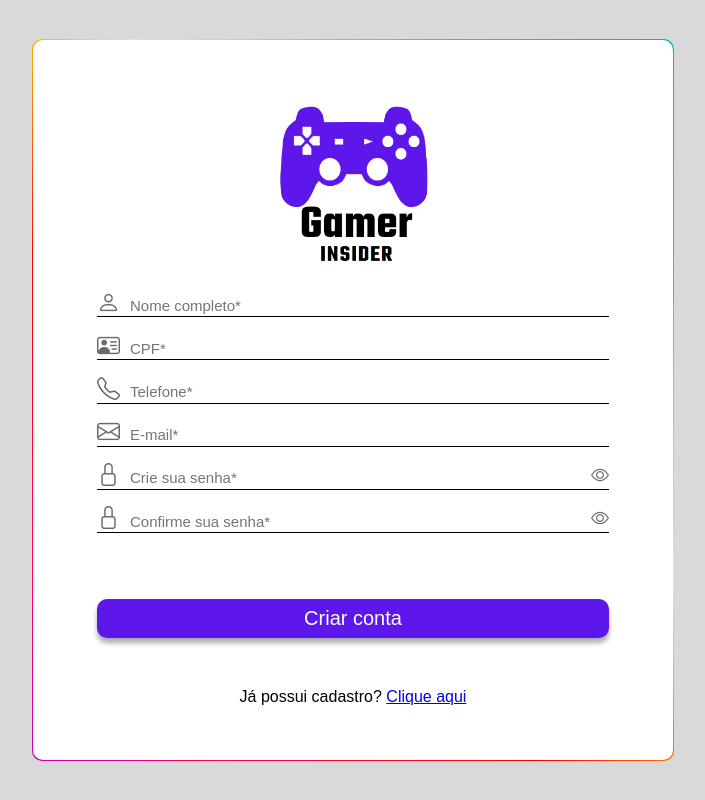
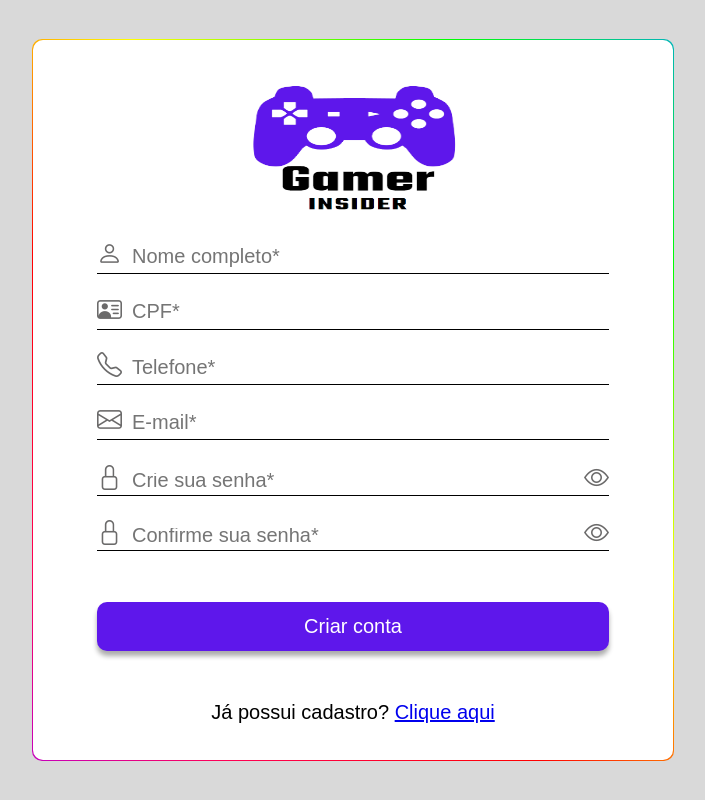
Before and after one commit to EduardoLangner/ecommerceFrontend, a React (Create React App) app: page /signup in a window 1280 px wide. Shown: the whole page, without its empty margins (287-992 px from the left). Built offline with nearby package versions, Linux system fonts and the light colour scheme.

Commit message:
feat: signup screen all responsive

```diff
--- a/src/components/molecules/CreateAccount/index.css
+++ b/src/components/molecules/CreateAccount/index.css
@@ -173,6 +173,186 @@
     margin: 0px;
 }
 
+@media screen and (min-width: 280px){
+    .create-account-container{
+        width: 95.2vw;
+        height: 98.2vh;
+    }
+
+    .form-inputs-signup {
+        width: 100%;
+        height: 70%;
+    }
+
+    .create-account-footer {
+        margin-top: 20px;
+    }
+
+    .signup-input-name, .signup-input-cpf, .signup-input-telephone, .signup-input-email, .signup-input-password, .signup-input-confirm-password {
+        height: 10%;
+        margin-top: 10px;
+        margin-bottom: 1px;
+    }
+
+    .error i {
+        font-size: 10px;
+    }
+
+    .uppercase, .lowercase, .numbers, .characters, .symbols {
+
+        font-size: 11px;
+    }
+
+    .logo-create-account {
+        height: 20%;
+    }
+
+    .logo-create-account img{
+        height: 100%;
+        width: 100%;
+    }
+
+    .create-account-footer {
+        margin-top: 10px;
+        font-size: 12px;
+    }
+
+    .create-account-button {
+        font-size: 15px;
+        height: 40px;
+        margin: 10px;
+    }
+
+    .create-account-form {
+        width: 100%;
+        height: 70%;
+    }
+
+}
+
+@media screen and (min-width: 360px){
+    .create-account-container{
+        width: 95.2vw;
+        height: 98.2vh;
+    }
+
+    .form-inputs-signup {
+        width: 100%;
+        height: 70%;
+    }
+
+    .create-account-footer {
+        margin-top: 20px;
+    }
+
+    .signup-input-name, .signup-input-cpf, .signup-input-telephone, .signup-input-email, .signup-input-password, .signup-input-confirm-password {
+        height: 10%;
+    }
+
+}
+
+@media screen and (min-width: 375px){
+    .create-account-container{
+        width: 95.3vw;
+        height: 98.2vh;
+    }
+
+    .form-inputs-signup {
+        width: 100%;
+        height: 85%;
+    }
+
+    .form-inputs-signup {
+        width: 100%;
+        height: 70%;
+    }
+
+    .signup-input-name, .signup-input-cpf, .signup-input-telephone, .signup-input-email, .signup-input-password, .signup-input-confirm-password {
+        width: 80%;
+        height: 7%;
+        margin-top: 10px;
+        margin-bottom: 1px;
+    }
+
+}
+
+@media screen and (min-width: 390px){
+    .create-account-container{
+        height: 98.1vh;
+        width: 95.1vw;
+    }
+
+    .create-account-footer {
+        margin-top: 20px;
+    }
+
+    .form-inputs-signup {
+        width: 100%;
+        height: 70%;
+    }
+
+    .signup-input-name, .signup-input-cpf, .signup-input-telephone, .signup-input-email, .signup-input-password, .signup-input-confirm-password {
+        height: 7%;
+        margin-top: 10px;
+        margin-bottom: 1px;
+    }
+
+    .create-account-footer {
+        margin-top: 0px;
+        font-size: 15px;
+    }
+}
+
+@media screen and (min-width: 412px){
+    .create-account-container{
+        height: 98.1vh;
+    }
+
+    .create-account-footer {
+        margin-top: 20px;
+    }
+
+    .form-inputs-signup {
+        width: 100%;
+        height: 70%;
+    }
+
+    .signup-input-name, .signup-input-cpf, .signup-input-telephone, .signup-input-email, .signup-input-password, .signup-input-confirm-password {
+        height: 7%;
+        margin-top: 10px;
+        margin-bottom: 1px;
+    }
+
+    .error i {
+        font-size: 13px;
+    }
+
+    .uppercase, .lowercase, .numbers, .characters, .symbols {
+
+        font-size: 15px;
+    }
+
+    .form-inputs-signup input::placeholder {
+        font-size: 15px;
+    }
+
+    .create-account-footer {
+        margin-top: 0px;
+        font-size: 15px;
+    }
+
+}
+
+@media screen and (min-width: 414px){
+    .create-account-container{
+        height: 98.1vh;
+    }
+
+    .create-account-footer {
+        margin-top: 20px;
+    }
+}
+
 @media screen and (min-width: 425px){
     .create-account-container{
         width: 95.5vw;
@@ -208,12 +388,10 @@
         font-size: 15px;
     }
 
-    .form-inputs-signup {
-        height: 70%;
-    }
-
     .signup-input-name, .signup-input-cpf, .signup-input-telephone, .signup-input-email, .signup-input-password, .signup-input-confirm-password {
         height: 10%;
+        margin-top: 10px;
+        margin-bottom: 1px;
     }
 
     .create-account-button {
@@ -225,11 +403,11 @@
     }
 
     .form-inputs-signup i{
-        font-size: 23px;
+        font-size: 25px;
     }
 
     .form-inputs-signup input::placeholder {
-        font-size: 15px;
+        font-size: 20px;
     }
 
     .icon-eye-password-signup i {
@@ -241,15 +419,63 @@
     }
 
     .error i{
-        font-size: 12.5px;
+        font-size: 13px;
     }
 
     .uppercase, .lowercase, .numbers, .characters, .symbols {
-        font-size: 14px;
+        font-size: 16px;
     }
 
     .input-name, .input-cpf, .input-telephone, .input-email, .input-password, .input-confirm-password {
         font-size: 15px;
+        height: 80%;
+    }
+
+    .create-account-footer {
+        margin-top: 0px;
+        font-size: 20px;
+    }
+
+    .logo-create-account {
+        width: 40%;
+        height: 25%;
+        display: flex;
+        align-items: center;
+        justify-content: center;
+    }
+
+}
+
+@media screen and (min-width: 820px){
+
+    .form-inputs-signup input::placeholder {
+        font-size: 20px;
+    }
+
+    .form-inputs-signup i{
+        font-size: 25px;
+    }
+
+    .signup-input-name, .signup-input-cpf, .signup-input-telephone, .signup-input-email, .signup-input-password, .signup-input-confirm-password {
+        height: 7.5%;
+        margin-top: 10px;
+        margin-bottom: 0px;
+    }
+
+    .error i{
+        font-size: 15px;
+        margin: 0;
+    }
+
+    .uppercase, .lowercase, .numbers, .characters, .symbols {
+        width: 95%;
+        height: 10%;
+        font-size: 17px;
+    }
+
+    .logo-create-account {
+        width: 60%;
+        height: 25%;
     }
 
 }
@@ -264,6 +490,32 @@
         width: 50vw;
         height: 90vh
     }
+
+    .signup-input-name, .signup-input-cpf, .signup-input-telephone, .signup-input-email, .signup-input-password, .signup-input-confirm-password {
+        width: 80%;
+        height: 10%;
+        margin-top: 10px;
+        margin-bottom: 1px;
+    }
+
+    .create-account-footer {
+        margin: 0px;
+    }
+
+    .create-account-button {
+        width: 80%;
+        height: 10%;
+        margin-top: 40px;
+    }
+
+    .logo-create-account {
+        width: 45%;
+        height: 20%;
+        display: flex;
+        align-items: center;
+        justify-content: center;
+    }
+
 }
 
 @media screen and (min-width: 1440px){
@@ -275,6 +527,73 @@
     .create-account-content {
         width: 22vw;
         height: 90vh
+    }
+
+    .form-inputs-signup i{
+        font-size: 20px;
+    }
+
+    .form-inputs-signup input::placeholder {
+        font-size: 15px;
+    }
+
+    .create-account-footer {
+        margin: 0px;
+        font-size: 15px;
+    }
+
+    .create-account-button {
+        font-size: 16px;
+        height: 40px;
+        margin: 0px;
+    }
+
+    .error i {
+        font-size: 12px;
+    }
+
+    .uppercase, .lowercase, .numbers, .characters, .symbols {
+        font-size: 13px;
+    }
+}
+
+@media screen and (min-width: 1920px){
+    .create-account-container{
+        width: 22.1vw;
+        height: 90.3vh;
+    }
+
+    .create-account-content {
+        width: 22vw;
+        height: 90vh
+    }
+
+    .create-account-footer {
+        margin: 0px;
+        font-size: 18px;
+    }
+
+    .create-account-button {
+        font-size: 16px;
+        height: 40px;
+        margin: 0px;
+    }
+
+    .form-inputs-signup {
+        width: 100%;
+        height: 70%;
+    }
+
+    .form-inputs-signup i{
+        font-size: 20px;
+    }
+
+    .form-inputs-signup input::placeholder {
+        font-size: 15px;
+    }
+
+    .error i {
+        font-size: 12px;
     }
 }
 
```
